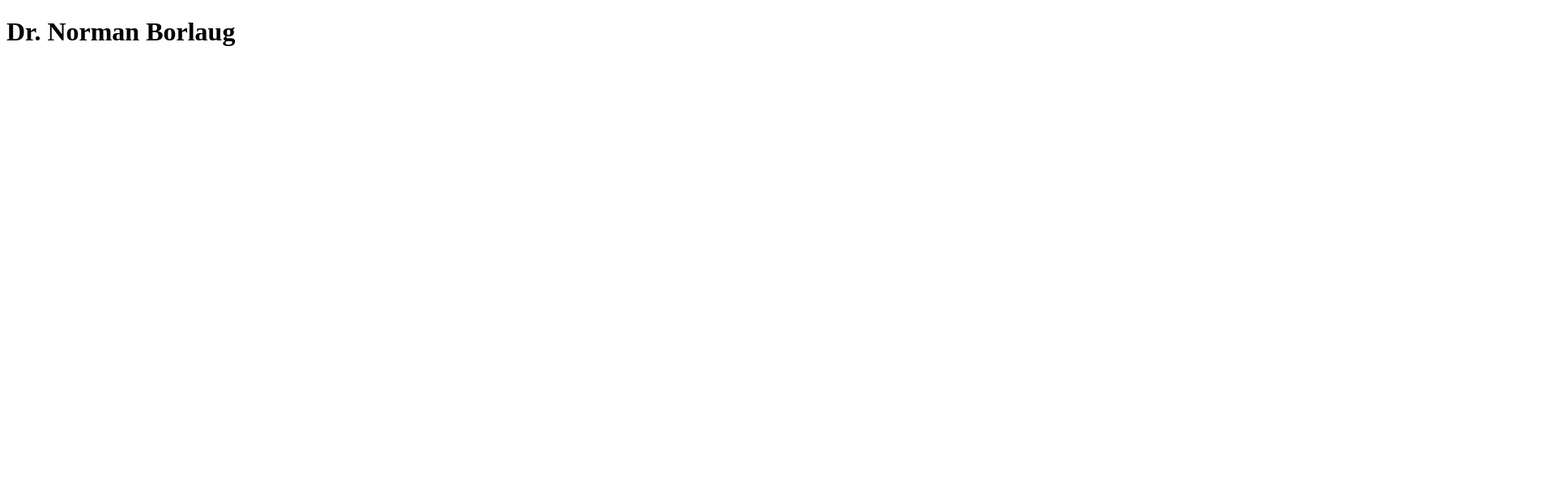
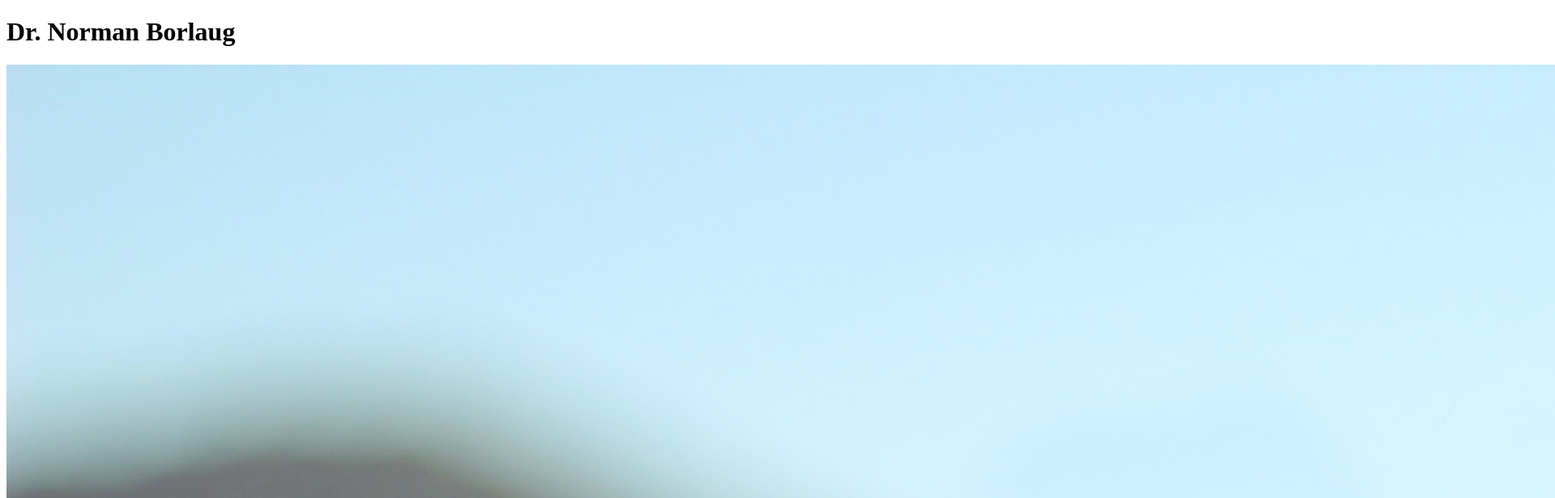
Before and after one commit to AmaduKamara/amadu-john-htmlproject, a plain HTML site: page index.html in a window 1280 px wide. Shown: the top 616 px of the page at 81% size, 1920 px wide, since content can reach past the window. Drawn offline with Linux system fonts and the light colour scheme.

Commit message:
new stuff

```diff
--- a/index.html
+++ b/index.html
@@ -7,11 +7,17 @@
 	</head>
 
 	<body>
-		<div class="main">
-      <h1 class="title">
-        Dr. Norman Borlaug
-      </h1>
-    </div>
+		<div id="main">
+			<h1 id="title">Dr. Norman Borlaug</h1>
+
+			<div id="img-div">
+				<img
+					src="images/christopher-campbell-rDEOVtE7vOs-unsplash.jpg"
+					alt=""
+					id="image"
+				/>
+			</div>
+		</div>
 		<script src="https://cdn.freecodecamp.org/testable-projects-fcc/v1/bundle.js"></script>
 
 		<script src="js/index.js"></script>
```
Also changed, not shown: images/christopher-campbell-rDEOVtE7vOs-unsplash.jpg (added).
